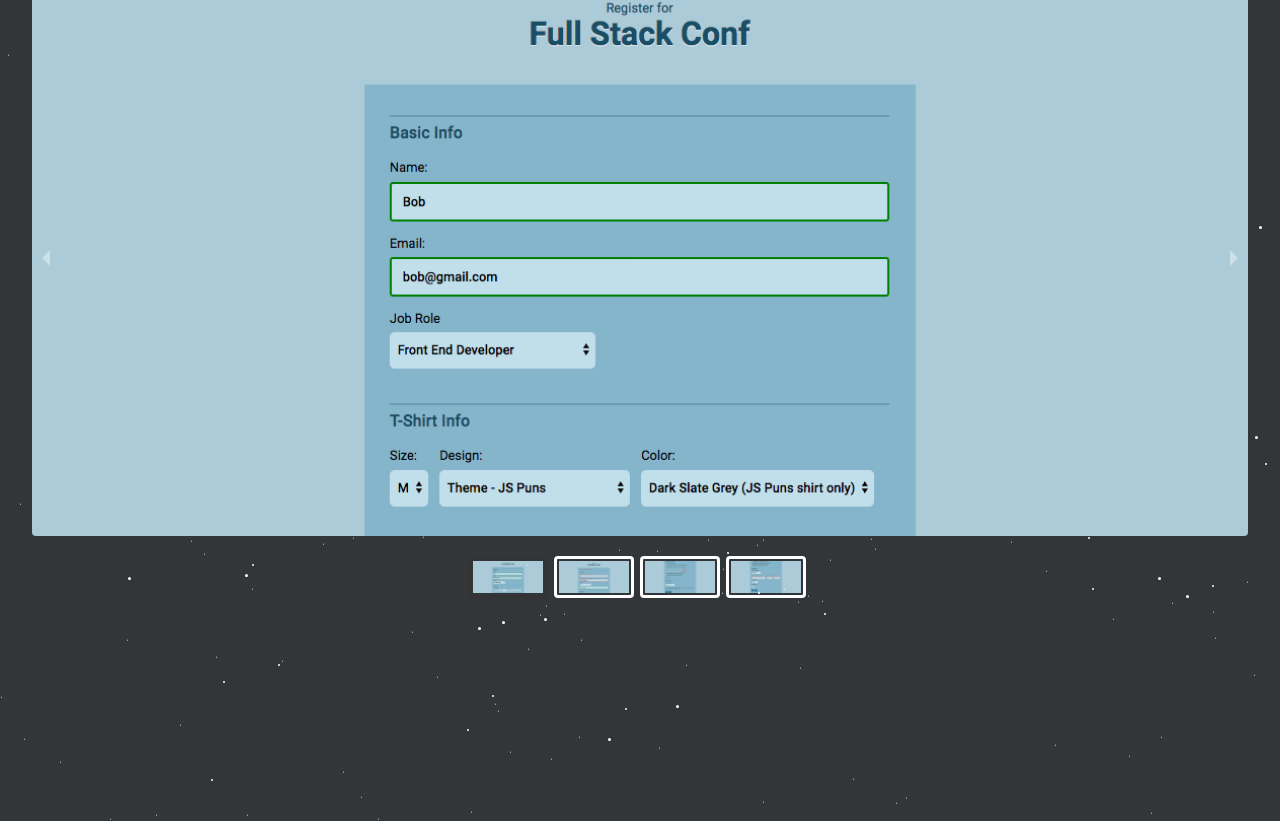
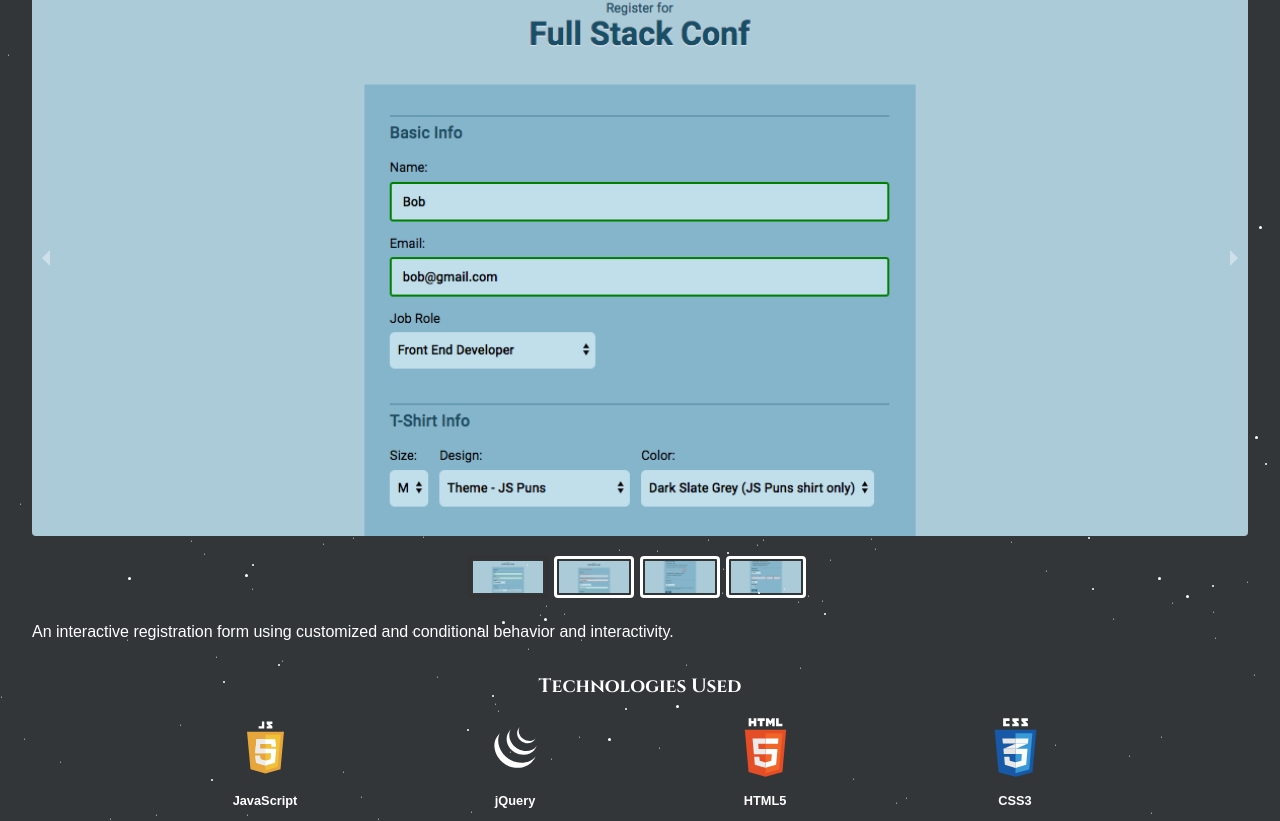
Before and after one commit to jordanmor/jordanmor.com, a React (Create React App) app: page /portfolio/project/build-an-interactive-form in a window 1280 px wide. Shown: the part 174-995 px from the top of the page. Before the commit the page ends 800 px from the top, so only its background shows below. Built offline with nearby package versions, Linux system fonts and the light colour scheme.

Commit message:
Dynamically add technologies used to each project page

```diff
--- a/src/Data/data.json
+++ b/src/Data/data.json
@@ -44,7 +44,7 @@
       "id": "tic-tac-toe",
       "project_name": "Tic-Tac-Toe",
       "description": "A functional, one and two-person Tic Tac Toe game built using JavaScript, jQuery and object-oriented programming. When playing against the computer, the minimax function is used to enhance the computer's playing capabilities.",
-      "technologies": ["HTML", "CSS", "JavaScript", "jQuery"],
+      "technologies": ["JavaScript", "jQuery", "HTML5", "CSS3"],
       "live_link": "https://jordanmor.github.io/tic-tac-toe",
       "github_link": "https://github.com/jordanmor/tic-tac-toe",
       "image_urls": ["/images/tic-tac-toe/project-main.png", "/images/tic-tac-toe/project-1.png", "/images/tic-tac-toe/project-2.png", "/images/tic-tac-toe/project-3.png", "/images/tic-tac-toe/project-4.png", "/images/tic-tac-toe/project-5.png"],
@@ -64,7 +64,7 @@
       "id": "employee-directory-app",
       "project_name": "Employee Directory App",
       "description": "An employee directory app built using data fetched from a public API.",
-      "technologies": ["HTML", "CSS", "JavaScript", "jQuery"],
+      "technologies": ["JavaScript", "jQuery", "HTML5", "CSS3"],
       "live_link": "https://jordanmor.github.io/employee-directory-app",
       "github_link": "https://github.com/jordanmor/employee-directory-app",
       "image_urls": ["/images/employee-directory-app/project-main.png", "/images/employee-directory-app/project-1.png", "/images/employee-directory-app/project-2.png", "/images/employee-directory-app/project-3.png"],
@@ -74,7 +74,7 @@
       "id": "build-an-interactive-form",
       "project_name": "Build an Interactive Form",
       "description": "An interactive registration form using customized and conditional behavior and interactivity.",
-      "technologies": ["HTML", "CSS", "JavaScript", "jQuery"],
+      "technologies": ["JavaScript", "jQuery", "HTML5", "CSS3"],
       "live_link": "https://jordanmor.github.io/interactive-form",
       "github_link": "https://github.com/jordanmor/interactive-form",
       "image_urls": ["/images/interactive-form/project-main.png", "/images/interactive-form/project-1.png", "/images/interactive-form/project-2.png", "/images/interactive-form/project-3.png", "/images/interactive-form/project-4.png"],
@@ -84,7 +84,7 @@
       "id": "pagination-and-content-filter",
       "project_name": "Pagination & Content Filter",
       "description": "JavaScript and jQuery are used to create a web page, to paginate an overly long listing of students and to add a search function to list only the students that match that search.",
-      "technologies": ["HTML", "CSS", "JavaScript", "jQuery"],
+      "technologies": ["JavaScript", "jQuery", "HTML5", "CSS3"],
       "live_link": "https://jordanmor.github.io/pagination-content-filter",
       "github_link": "https://github.com/jordanmor/pagination-content-filter",
       "image_urls": ["/images/pagination-content-filter/project-main.png", "/images/pagination-content-filter/project-1.png", "/images/pagination-content-filter/project-2.png", "/images/pagination-content-filter/project-3.png"],
@@ -104,7 +104,7 @@
       "id": "random-quote-generator",
       "project_name": "Random Quote Generator",
       "description": "A simple random quote generator that displays inspirational quotes from popular children's books.",
-      "technologies": ["HTML", "CSS", "JavaScript"],
+      "technologies": ["JavaScript", "HTML5", "CSS3"],
       "live_link": "https://jordanmor.github.io/random-quote-generator",
       "github_link": "https://github.com/jordanmor/random-quote-generator",
       "image_urls": ["/images/random-quote-generator/project-main.png", "/images/random-quote-generator/project-1.png", "/images/random-quote-generator/project-2.png", "/images/random-quote-generator/project-3.png"],
--- a/src/components/About/index.js
+++ b/src/components/About/index.js
@@ -14,9 +14,11 @@ const About = () => {
         <h1>About Me</h1>
         <div className="card">
           <img src={profileImg} alt="Jordan Mor" />
-          <h2>Jordan Mor</h2>
-          <p className="lead">Front-end developer <span>with additonal back-end skills</span></p>
-          <p className="about-text">Hi! I'm a software developer who loves building and working with RESTful APIs and web-based applications. I'm currently concentrating on using the MERN (MongoDB, Express, React, Node.js) stack, though I have experience building web apps with SQL databases as well. I'm also currently trying to incorporate CSS Grid & Flexbox into most of my projects, though I'm also comfortable using CSS frameworks such as Bootstrap. I'm a self-motivated, lifelong learner committed to constantly improving my skills and staying current on developments and trends in the industry.</p>
+          <div>
+            <h2>Jordan Mor</h2>
+            <p className="lead">Front-end developer <span>with additonal back-end skills</span></p>
+            <p className="about-text">Hi! I'm a software developer who loves building web-based applications. I'm currently concentrating on using the MERN (MongoDB, Express, React, Node.js) stack, though I have experience building web apps with SQL databases as well. I'm also currently trying to incorporate CSS Grid & Flexbox into most of my projects, though I'm also comfortable using CSS frameworks such as Bootstrap. I'm a self-motivated, lifelong learner committed to constantly improving my skills and staying current on developments and trends in the industry.</p>
+          </div>
         </div>
         <h2>Skills</h2>
         <div className="skills">
--- a/src/components/Portfolio/project.js
+++ b/src/components/Portfolio/project.js
@@ -1,6 +1,7 @@
 import React from 'react';
 import { Consumer } from '../Context';
 import { Carousel } from 'react-responsive-carousel';
+import { SVGs } from '../../assets/svgs';
 
 const Project = ({ match }) => {
   return (
@@ -8,11 +9,13 @@ const Project = ({ match }) => {
       { ({ projects }) => {
         const project = projects.filter(project => project.id === match.params.id)[0];
         const images = project.image_urls.slice(1);
+        const skills = project.technologies;
+        console.log(SVGs);
         return (
           <main>
             <div className="project">
               <h1>{project.project_name}</h1>
-              <Carousel showStatus={false} autoPlay interval={8000} infiniteLoop={true} >
+              <Carousel className="carousel-container" showStatus={false} autoPlay interval={8000} infiniteLoop={true} >
                 {images.map((image, index) => (
                   <div key={index} >
                     <img
@@ -21,6 +24,24 @@ const Project = ({ match }) => {
                   </div>
                 ))}
               </Carousel>
+              <div className="project-info">
+                  <p>{project.description}</p>
+              </div>
+              <div className="skills">
+                  <h2>Technologies Used</h2>
+                  <ul>
+                    {skills.map((skill, index) => (
+                      <li key={index}>
+                        <div className="skills-icon">
+                          {SVGs[skill]}
+                        </div>
+                        <div className="skills-name">
+                          <p>{skill}</p>
+                        </div>
+                      </li>
+                    ))}
+                  </ul>
+              </div>
             </div>
           </main>
         );
--- a/src/index.css
+++ b/src/index.css
@@ -68,6 +68,8 @@ ul {
 }
 
 .landing h1 {
+  font-family: 'Cinzel', serif;
+  /* font-family: 'Helvetica Neue', sans-serif; */
   font-size: 3.4rem;
   text-align: center;
 }
@@ -103,12 +105,13 @@ ul {
 }
 
 .landing .btn {
+  font-family: 'Cinzel', serif;
   position: relative;
   background-color: #333;
   color: var(--color-white);
   width: 150px;
   height: 150px;
-  font-size: 1.6rem;
+  font-size: 1.4rem;
   font-weight: bold;
   border-radius: 4px;
   border: 1px solid rgba(255, 255, 255, 0.8);
@@ -283,7 +286,7 @@ ul {
 main {
   font-size: .8rem;
   font-weight: normal;
-  font-family: 'Cinzel', serif;
+  font-family: 'Montserrat', sans-serif;
   color: #fff;
   padding-top: 5.2rem;
 }
@@ -291,6 +294,7 @@ main {
 main h1,
 main h2 {
   text-align: center;
+  font-family: 'Cinzel', serif;
 }
 
   /* -- Portfolio -- */
@@ -326,6 +330,19 @@ main h2 {
   margin: 0 auto;
 }
 
+.project-info {
+  font-size: 1rem;
+  margin-bottom: 2rem;
+}
+
+/* .project-info .skills ul {
+  justify-content: center;
+} */
+
+.carousel-container {
+  margin-bottom: 1.6rem;
+}
+
 .carousel-slider,
 .carousel .thumb {
   border-radius: 4px;
@@ -344,7 +361,7 @@ div.carousel:nth-child(2) {
   /* -- ABOUT ME -- */
 
 .about {
-  padding-bottom: 2rem;
+  padding-bottom: 3rem;
 }
 
 .skills ul {
@@ -352,7 +369,8 @@ div.carousel:nth-child(2) {
   display: grid;
   grid-template-columns: repeat(auto-fit, minmax(15px, 100px));
   justify-items: center;
-  justify-content: center;
+  justify-content: space-between;
+  /* justify-content: center; */
   grid-gap: .5rem;
   margin: 0 auto;
 }
@@ -386,21 +404,25 @@ div.carousel:nth-child(2) {
 }
 
 .card {
-  max-width: 850px;
+  max-width: 650px;
   position: relative;
   z-index: 1;
-  background-color: #333;
+  background-color: rgba(50,50,50,0.8);
+  /* background-color: rgba(255, 255, 255, 0.8); */
   margin: 0 auto;
   border-radius: 12px;
   overflow: hidden;
-  padding: 1rem;
+  padding: 2.5rem 1rem;
+  /* color: #333; */
 }
 
 .card h2 {
+  font-family: 'Cinzel', serif;
   font-size: 1.6rem;
 }
 
 .card .lead {
+  font-family: 'Cinzel', serif;
   text-align: center;
   font-size: 1.2rem;
 }
@@ -412,14 +434,15 @@ div.carousel:nth-child(2) {
 
 .card img {
   border-radius: 12px;
+  /* border-radius: 100%; */
   margin: 0 auto;
   display: block;
   max-width: 100%;
 }
 
 .card .about-text {
-  font-family: Arial, Helvetica, sans-serif;
-  font-size: 1.1rem;
+  line-height: 1.35;
+  font-size: .92rem;
 }
 
 /*============-============-============-============
```
